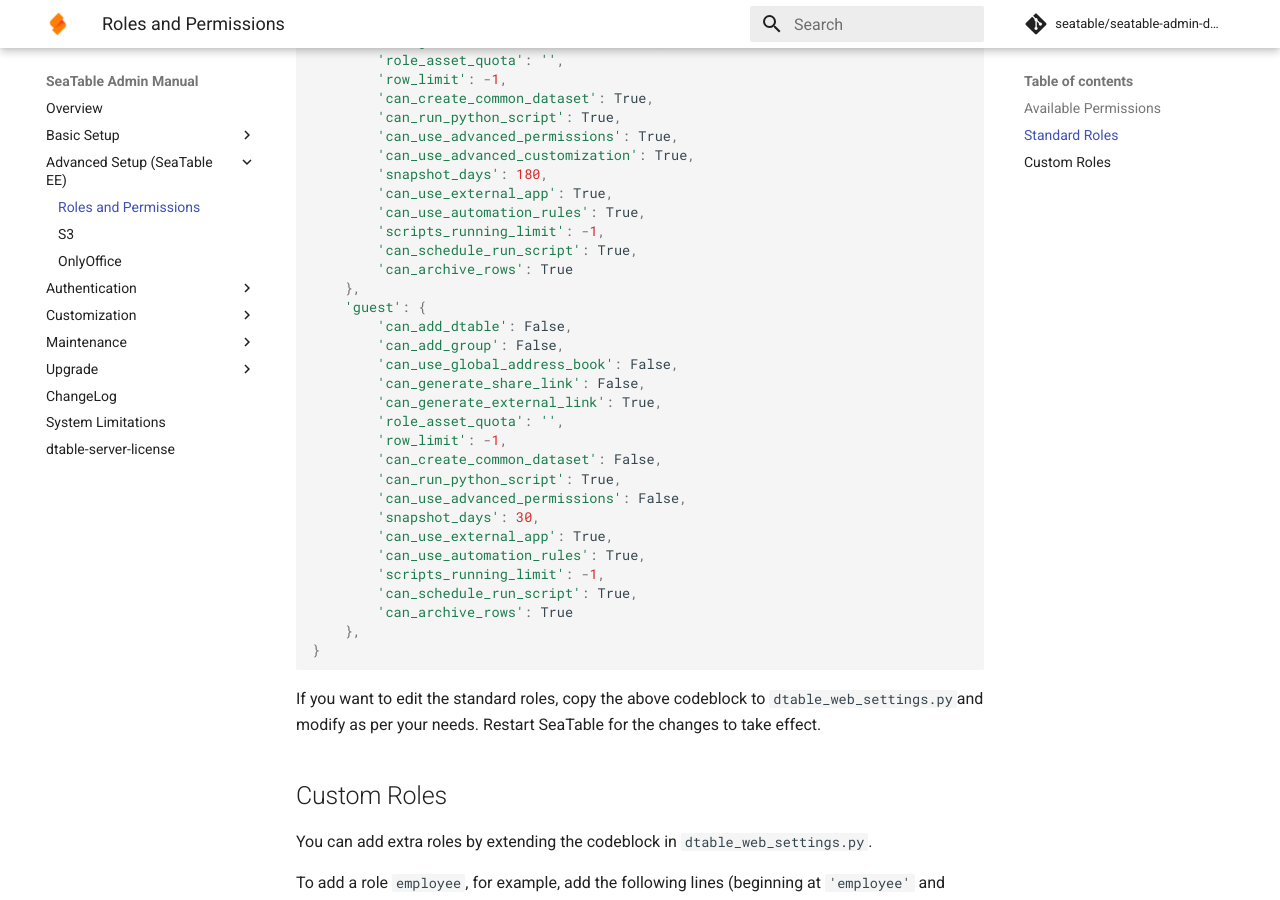
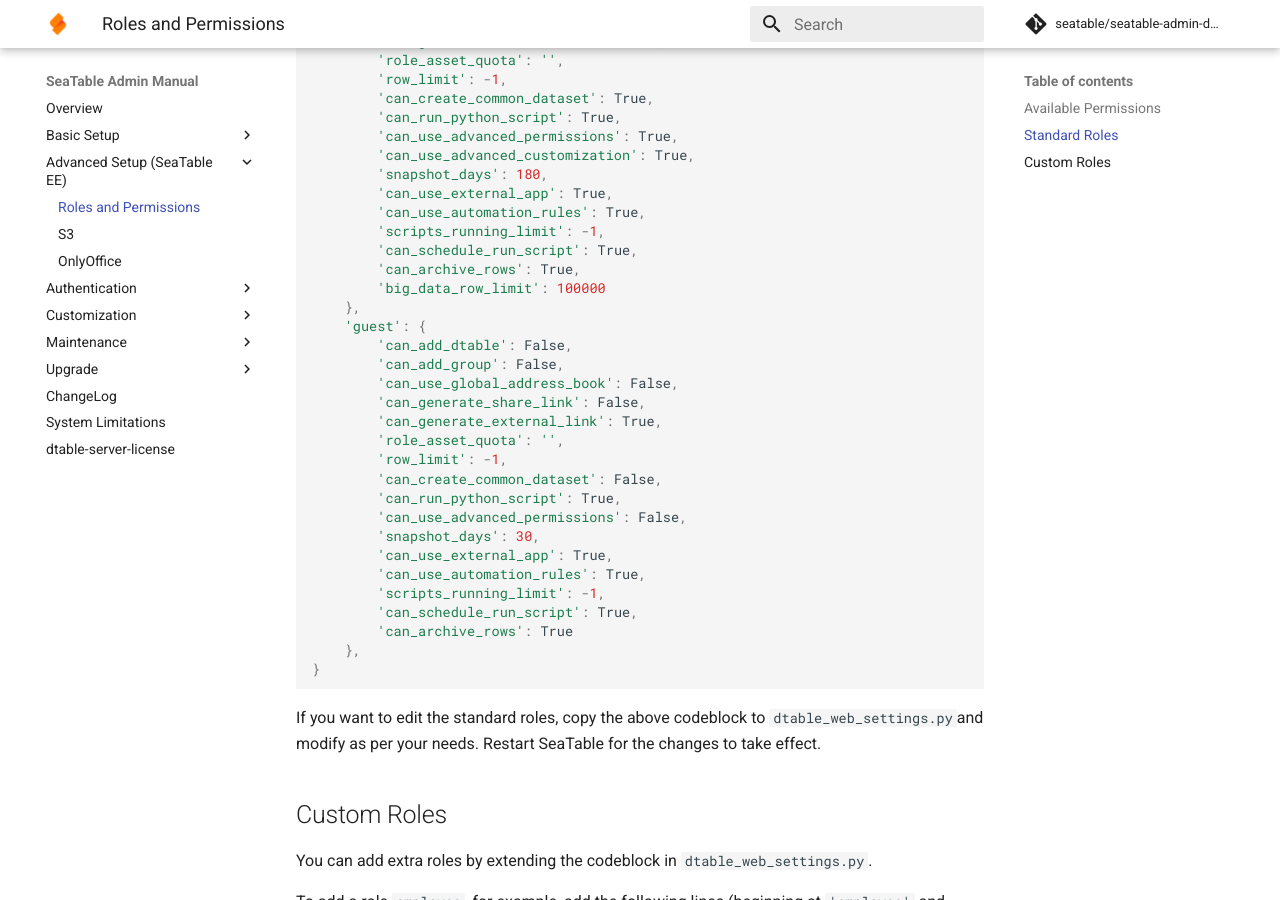
Before and after one commit to seatable/seatable-admin-docs, an MkDocs documentation site: the page built from manual/config/enterprise/roles_permissions.md, in a window 1280 px wide and 900 px high, scrolled down 3693 px. Built offline with MkDocs 1.6.1 and Material for MkDocs 9.7.7, drawn with Linux system fonts in a browser that asks for light colours; comment, search, counter and statistics services are not loaded.

Commit message:
Update roles_permissions.md

```diff
--- a/manual/config/enterprise/roles_permissions.md
+++ b/manual/config/enterprise/roles_permissions.md
@@ -55,7 +55,8 @@
         'can_use_automation_rules': True,
         'scripts_running_limit': -1,
         'can_schedule_run_script': True,
-        'can_archive_rows': True
+        'can_archive_rows': True,
+        'big_data_row_limit': 100000
     },
     'guest': {
         'can_add_dtable': False,
```
